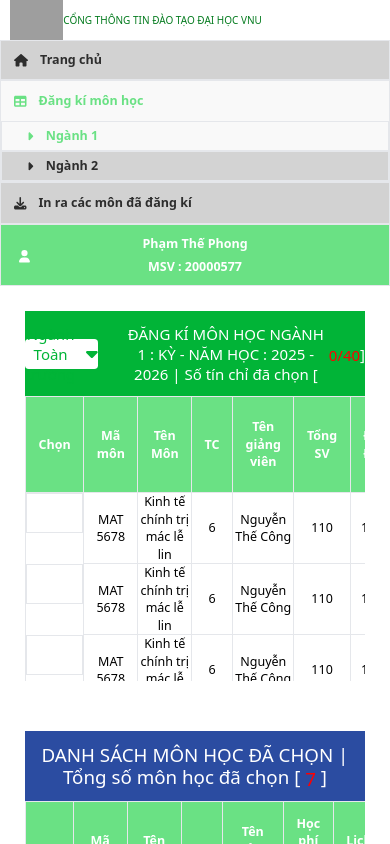
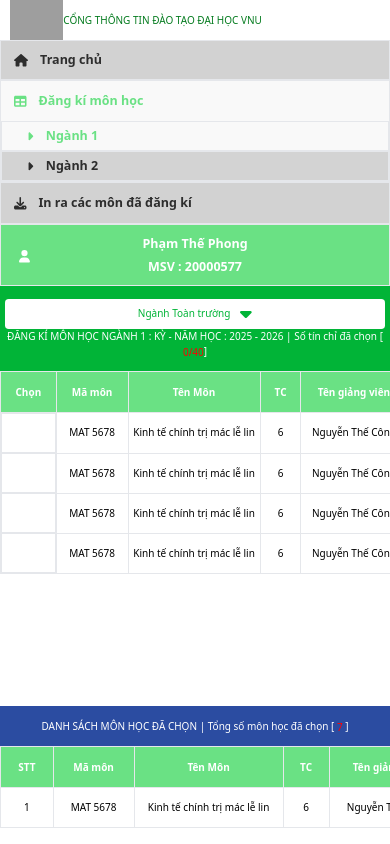
Before and after one commit to meof792/vnu-web-group, a React (Create React App) app in the folder fe/: page /table/1 in a window 390 px wide. Shown: the top 844 px of the page. Built offline with nearby package versions, Linux system fonts and the light colour scheme; grey boxes are pictures that could not be loaded.

Commit message:
feat: add login logic to authentication file
- Implement login functionality
- Add validation for user inputs
- Integrate with backend authentication service

```diff
--- a/fe/src/Pages/Login/index.js
+++ b/fe/src/Pages/Login/index.js
@@ -13,6 +13,7 @@ function Login() {
   const [acceptTerms, setAcceptTerms] = useState(false);
   const [showName, setShowName] = useState(false);
   const [showPassword, setShowPassword] = useState(false);
+  const [inputType, setInputType] = useState("password");
   const [error, setError] = useState("");
 
   useEffect(() => {}, [acceptTerms]);
@@ -95,13 +96,15 @@ function Login() {
           >
             <input
               className="sm:text-3xl text-2xl"
-              type="password"
+              type={inputType}
               placeholder="Mật khẩu"
               value={password || ""}
               onChange={(e) => setPassword(e.target.value)}
             />
 
             <FontAwesomeIcon
+              onMouseEnter={() => setInputType("text")}
+              onMouseLeave={() => setInputType("password")}
               className="absolute right-5 sm:text-3xl text-2xl text-[#ccc]"
               icon={faLock}
             />
--- a/fe/src/Pages/Table/index.js
+++ b/fe/src/Pages/Table/index.js
@@ -23,12 +23,12 @@ function Table() {
   };
   return (
     <div>
-      <div className="w-full p-10">
+      <div className="w-full sm:p-10 sm:text-2xl text-[10px]">
         {/* table đang kí  */}
         <div>
-          <div className="title bg-[#01b437] text-white flex items-center justify-center text-center text-2xl py-5">
+          <div className="title bg-[#01b437] text-white sm:flex items-center justify-center text-center py-5 sm:px-0 px-2 ">
             <div
-              className="relative bg-[#ffffff] w-[200px] h-[30px] flex items-center justify-center text-center text-[#01b437] mr-10 rounded-md cursor-pointer"
+              className="relative bg-[#ffffff] sm:w-[200px] w-full h-[30px] flex items-center justify-center text-center text-[#01b437] mr-10 rounded-md cursor-pointer"
               onMouseEnter={handleMouseEnter}
               onMouseLeave={handleMouseLeave}
             >
@@ -37,15 +37,17 @@ function Table() {
               {show && (
                 <div
                   onClick={handleClick}
-                  className="absolute bg-[#ffffff] bottom-[-31px] w-[200px] h-[30px] rounded-md border-[1px] flex items-center pl-10"
+                  className="absolute bg-[#ffffff] bottom-[-31px] sm:w-[200px] w-full h-[30px] rounded-md border-[1px] flex items-center sm:pl-10"
                 >
                   Ngành {specialized2}
                 </div>
               )}
             </div>
-            ĐĂNG KÍ MÔN HỌC NGÀNH 1 : KỲ - NĂM HỌC : 2025 - 2026 | Số tín chỉ đã
-            chọn [ <span className="text-[red] relative top-[1.5px]">0/40</span>
-            ]
+            <span>
+              ĐĂNG KÍ MÔN HỌC NGÀNH 1 : KỲ - NĂM HỌC : 2025 - 2026 | Số tín chỉ
+              đã chọn [{" "}
+              <span className="text-[red] relative top-[1.5px]">0/40</span>]
+            </span>
           </div>
           <div>
             <RegistrationBoard />
@@ -53,7 +55,7 @@ function Table() {
         </div>
         {/* table kết quả đăng kí */}
         <div className="mt-20">
-          <div className="title bg-blue text-white text-center text-3xl py-5 ">
+          <div className="title bg-blue text-white text-center  py-5 ">
             DANH SÁCH MÔN HỌC ĐÃ CHỌN | Tổng số môn học đã chọn [
             <span className="text-[red] relative top-[1.5px] "> 7 </span>]
           </div>
@@ -61,18 +63,18 @@ function Table() {
             <ResultBoard />
           </div>
         </div>
-        <div className="w-full flex justify-between mt-10 text-[#fff]">
-          <button className="bg-[#ff00008c] px-5  border-[1px] py-6 text-2xl ">
-            Bạn đã đăng kí [ 7 môn ] - [ 30 tín chỉ ]
-          </button>
-          <span className="flex">
-            <button className="bg-green_400 px-5  border-[1px] py-6 ml-10 text-2xl ">
+        <div className="w-full  sm:flex justify-between mt-10 text-[#fff]">
+          <span className="flex sm:mb-0 mb-10">
+            <button className="bg-green_400 px-5 border-[1px] py-6  ">
               Lưu môn học đăng kí{" "}
             </button>
-            <button className="bg-[#2B4CA1] px-5  border-[1px] py-6 ml-10 text-2xl ">
+            <button className="bg-[#2B4CA1] px-5  border-[1px] py-6 ml-10 ">
               Xem và in
             </button>
           </span>
+          <button className="bg-[#ff00008c] px-5 w-full sm:max-w-[350px] w-full border-[1px] py-6 ">
+            Bạn đã đăng kí [ 7 môn ] - [ 23 / 30 tín chỉ ]
+          </button>
         </div>
       </div>
     </div>
--- a/fe/src/Routers/index.js
+++ b/fe/src/Routers/index.js
@@ -4,6 +4,7 @@ import Table from "../Pages/Table";
 import Login from "../Pages/Login";
 import DefaultLayout from "../components/Layouts/DefauLayout";
 import Print from "../Pages/Print";
+import ChangePassWord from "../Pages/ChangePassword";
 const publicRoutes = [
   {
     path: "/",
@@ -22,6 +23,11 @@ const publicRoutes = [
     path: "/print",
     component: Print,
   },
+  {
+    path: "/change-password",
+    component: ChangePassWord,
+    layout: null,
+  },
 ];
 
 export { publicRoutes };
--- a/fe/src/components/GlobalStyles/GlobalStyles.scss
+++ b/fe/src/components/GlobalStyles/GlobalStyles.scss
@@ -97,6 +97,16 @@ html *::-webkit-scrollbar-track {
   background-color: rgba(0, 0, 0, 0);
 }
 
+@media screen and (max-width: 768px) {
+  html *::-webkit-scrollbar {
+    border-radius: 0;
+    width: 3px;
+  }
+  html ::-webkit-scrollbar {
+    border-radius: 0px;
+    width: 3px;
+  }
+}
 
 // xóa cài đặt mặc định
 select {
--- a/fe/src/components/Layouts/Layout/index.js
+++ b/fe/src/components/Layouts/Layout/index.js
@@ -6,7 +6,7 @@ function Layout({ children }) {
   return (
     <div className="min-h-[100vh]  ">
       <Header />
-      <div className="sm:flex mb-[65px]">
+      <div className="md:flex mb-[65px]">
         <Sidebar />
         <div className="flex-1">{children}</div>
       </div>
--- a/fe/src/components/Layouts/Layout/registrationBoard/index.js
+++ b/fe/src/components/Layouts/Layout/registrationBoard/index.js
@@ -1,34 +1,28 @@
 function RegistrationBoard() {
   return (
-    <div className="h-[285px] overflow-y-auto overflow-x-auto ">
-      <table className="w-full border-[1px] ">
+    <div className="h-[285px]  overflow-y-auto overflow-x-auto ">
+      <table className="w-full min-w-[800px] border-[1px] sm:text-xl text-[10px] ">
         <thead>
           <tr>
-            <th className="text-xl bg-green_400 border-[1px] p-5 text-white">
-              Chọn
-            </th>
-            <th className="text-xl bg-green_400 border-[1px] p-5 text-white">
+            <th className=" bg-green_400 border-[1px] p-5 text-white">Chọn</th>
+            <th className=" bg-green_400 border-[1px] p-5 text-white">
               Mã môn
             </th>
-            <th className="text-xl bg-green_400 border-[1px] p-5 text-white">
+            <th className=" bg-green_400 border-[1px] p-5 text-white">
               Tên Môn
             </th>
-            <th className="text-xl bg-green_400 border-[1px] p-5 text-white">
-              TC
-            </th>
-            <th className="text-xl bg-green_400 border-[1px] p-5 text-white">
+            <th className=" bg-green_400 border-[1px] p-5 text-white">TC</th>
+            <th className=" bg-green_400 border-[1px] p-5 text-white">
               Tên giảng viên
             </th>
-            <th className="text-xl bg-green_400 border-[1px] p-5 text-white">
+            <th className=" bg-green_400 border-[1px] p-5 text-white">
               Tổng SV
             </th>
-            <th className="text-xl bg-green_400 border-[1px] p-5 text-white">
-              Đã Đk
-            </th>
-            <th className="text-xl bg-green_400 border-[1px] p-5 text-white">
+            <th className=" bg-green_400 border-[1px] p-5 text-white">Đã Đk</th>
+            <th className=" bg-green_400 border-[1px] p-5 text-white">
               Học phí / Tín
             </th>
-            <th className="text-xl bg-green_400 border-[1px] p-5 text-white">
+            <th className=" bg-green_400 border-[1px] p-5 text-white">
               Lịch học
             </th>
           </tr>
@@ -37,7 +31,7 @@ function RegistrationBoard() {
         <tbody className="max-h-[300px] overflow-y-auto">
           <tr className="h-[40px]">
             <td
-              className="text-center text-xl border-[1px] flex
+              className="text-center  border-[1px] flex
            h-[40px]"
             >
               <input
@@ -46,28 +40,24 @@ function RegistrationBoard() {
                 value={""}
               />
             </td>
-            <td className="text-center text-xl border-[1px]  h-full">
-              MAT 5678
-            </td>
-            <td className="text-center text-xl border-[1px]  h-full">
+            <td className="text-center  border-[1px]  h-full">MAT 5678</td>
+            <td className="text-center  border-[1px]  h-full">
               Kinh tế chính trị mác lễ lin
             </td>
-            <td className="text-center text-xl border-[1px]  h-full">6</td>
-            <td className="text-center text-xl border-[1px]  h-full">
+            <td className="text-center  border-[1px]  h-full">6</td>
+            <td className="text-center  border-[1px]  h-full">
               Nguyễn Thế Công
             </td>
-            <td className="text-center text-xl border-[1px]  h-full">110</td>
-            <td className="text-center text-xl border-[1px]  h-full">110</td>
-            <td className="text-center text-xl border-[1px]  h-full">
-              375.000
-            </td>
-            <td className="text-center text-xl border-[1px]  h-full">
+            <td className="text-center  border-[1px]  h-full">110</td>
+            <td className="text-center  border-[1px]  h-full">110</td>
+            <td className="text-center  border-[1px]  h-full">375.000</td>
+            <td className="text-center  border-[1px]  h-full">
               T2 (6-7) -100T5, T3 (8-10) - 100-Y7
             </td>
           </tr>
           <tr className="h-[40px]">
             <td
-              className="text-center text-xl border-[1px] flex
+              className="text-center  border-[1px] flex
            h-[40px]"
             >
               <input
@@ -76,28 +66,24 @@ function RegistrationBoard() {
                 value={""}
               />
             </td>
-            <td className="text-center text-xl border-[1px]  h-full">
-              MAT 5678
-            </td>
-            <td className="text-center text-xl border-[1px]  h-full">
+            <td className="text-center  border-[1px]  h-full">MAT 5678</td>
+            <td className="text-center  border-[1px]  h-full">
               Kinh tế chính trị mác lễ lin
             </td>
-            <td className="text-center text-xl border-[1px]  h-full">6</td>
-            <td className="text-center text-xl border-[1px]  h-full">
+            <td className="text-center  border-[1px]  h-full">6</td>
+            <td className="text-center  border-[1px]  h-full">
               Nguyễn Thế Công
             </td>
-            <td className="text-center text-xl border-[1px]  h-full">110</td>
-            <td className="text-center text-xl border-[1px]  h-full">110</td>
-            <td className="text-center text-xl border-[1px]  h-full">
-              375.000
-            </td>
-            <td className="text-center text-xl border-[1px]  h-full">
+            <td className="text-center  border-[1px]  h-full">110</td>
+            <td className="text-center  border-[1px]  h-full">110</td>
+            <td className="text-center  border-[1px]  h-full">375.000</td>
+            <td className="text-center  border-[1px]  h-full">
               T2 (6-7) -100T5, T3 (8-10) - 100-Y7
             </td>
           </tr>{" "}
           <tr className="h-[40px]">
             <td
-              className="text-center text-xl border-[1px] flex
+              className="text-center  border-[1px] flex
            h-[40px]"
             >
               <input
@@ -106,28 +92,24 @@ function RegistrationBoard() {
                 value={""}
               />
             </td>
-            <td className="text-center text-xl border-[1px]  h-full">
-              MAT 5678
-            </td>
-            <td className="text-center text-xl border-[1px]  h-full">
+            <td className="text-center  border-[1px]  h-full">MAT 5678</td>
+            <td className="text-center  border-[1px]  h-full">
               Kinh tế chính trị mác lễ lin
             </td>
-            <td className="text-center text-xl border-[1px]  h-full">6</td>
-            <td className="text-center text-xl border-[1px]  h-full">
+            <td className="text-center  border-[1px]  h-full">6</td>
+            <td className="text-center  border-[1px]  h-full">
               Nguyễn Thế Công
             </td>
-            <td className="text-center text-xl border-[1px]  h-full">110</td>
-            <td className="text-center text-xl border-[1px]  h-full">110</td>
-            <td className="text-center text-xl border-[1px]  h-full">
-              375.000
-            </td>
-            <td className="text-center text-xl border-[1px]  h-full">
+            <td className="text-center  border-[1px]  h-full">110</td>
+            <td className="text-center  border-[1px]  h-full">110</td>
+            <td className="text-center  border-[1px]  h-full">375.000</td>
+            <td className="text-center  border-[1px]  h-full">
               T2 (6-7) -100T5, T3 (8-10) - 100-Y7
             </td>
           </tr>{" "}
           <tr className="h-[40px]">
             <td
-              className="text-center text-xl border-[1px] flex
+              className="text-center  border-[1px] flex
            h-[40px]"
             >
               <input
@@ -136,22 +118,18 @@ function RegistrationBoard() {
                 value={""}
               />
             </td>
-            <td className="text-center text-xl border-[1px]  h-full">
-              MAT 5678
-            </td>
-            <td className="text-center text-xl border-[1px]  h-full">
+            <td className="text-center  border-[1px]  h-full">MAT 5678</td>
+            <td className="text-center  border-[1px]  h-full">
               Kinh tế chính trị mác lễ lin
             </td>
-            <td className="text-center text-xl border-[1px]  h-full">6</td>
-            <td className="text-center text-xl border-[1px]  h-full">
+            <td className="text-center  border-[1px]  h-full">6</td>
+            <td className="text-center  border-[1px]  h-full">
               Nguyễn Thế Công
             </td>
-            <td className="text-center text-xl border-[1px]  h-full">110</td>
-            <td className="text-center text-xl border-[1px]  h-full">110</td>
-            <td className="text-center text-xl border-[1px]  h-full">
-              375.000
-            </td>
-            <td className="text-center text-xl border-[1px]  h-full">
+            <td className="text-center  border-[1px]  h-full">110</td>
+            <td className="text-center  border-[1px]  h-full">110</td>
+            <td className="text-center  border-[1px]  h-full">375.000</td>
+            <td className="text-center  border-[1px]  h-full">
               T2 (6-7) -100T5, T3 (8-10) - 100-Y7
             </td>
           </tr>
--- a/fe/src/components/Layouts/Layout/resultBoard/index.js
+++ b/fe/src/components/Layouts/Layout/resultBoard/index.js
@@ -3,60 +3,50 @@ import { faXmark } from "@fortawesome/free-solid-svg-icons";
 
 function ResultBoard() {
   return (
-    <div className="max-h-[300px] overflow-y-auto ">
-      <table className="w-full border-[1px] ">
+    <div className="max-h-[300px] overflow-y-auto overflow-x-auto sm:text-xl text-[10px] ">
+      <table className="w-full border-[1px] min-w-[800px]">
         <thead>
           <tr>
-            <th className="text-xl bg-green_400 border-[1px] p-5 text-white">
-              STT
-            </th>
-            <th className="text-xl bg-green_400 border-[1px] p-5 text-white">
+            <th className=" bg-green_400 border-[1px] p-5 text-white">STT</th>
+            <th className=" bg-green_400 border-[1px] p-5 text-white">
               Mã môn
             </th>
-            <th className="text-xl bg-green_400 border-[1px] p-5 text-white">
+            <th className=" bg-green_400 border-[1px] p-5 text-white">
               Tên Môn
             </th>
-            <th className="text-xl bg-green_400 border-[1px] p-5 text-white">
-              TC
-            </th>
-            <th className="text-xl bg-green_400 border-[1px] p-5 text-white">
+            <th className=" bg-green_400 border-[1px] p-5 text-white">TC</th>
+            <th className=" bg-green_400 border-[1px] p-5 text-white">
               Tên giảng viên
             </th>
-            <th className="text-xl bg-green_400 border-[1px] p-5 text-white">
+            <th className=" bg-green_400 border-[1px] p-5 text-white">
               Học phí / Tín
             </th>
-            <th className="text-xl bg-green_400 border-[1px] p-5 text-white">
+            <th className=" bg-green_400 border-[1px] p-5 text-white">
               Lịch học
             </th>
-            <th className="text-xl bg-green_400 border-[1px] p-5 text-white">
-              Hủy môn
-            </th>
+            <th className=" bg-green_400 border-[1px] p-5 text-white">Xóa</th>
           </tr>
         </thead>
 
         <tbody className="max-h-[300px] overflow-y-auto">
           <tr className="h-[40px]">
-            <td className="text-center text-xl border-[1px]  h-full">1</td>
-            <td className="text-center text-xl border-[1px]  h-full">
-              MAT 5678
-            </td>
-            <td className="text-center text-xl border-[1px]  h-full">
+            <td className="text-center  border-[1px]  h-full">1</td>
+            <td className="text-center  border-[1px]  h-full">MAT 5678</td>
+            <td className="text-center  border-[1px]  h-full">
               Kinh tế chính trị mác lễ lin
             </td>
-            <td className="text-center text-xl border-[1px]  h-full">6</td>
-            <td className="text-center text-xl border-[1px]  h-full">
+            <td className="text-center  border-[1px]  h-full">6</td>
+            <td className="text-center  border-[1px]  h-full">
               Nguyễn Thế Công
             </td>
 
-            <td className="text-center text-xl border-[1px]  h-full">
-              375.000
-            </td>
-            <td className="text-center text-xl border-[1px]  h-full">
+            <td className="text-center  border-[1px]  h-full">375.000</td>
+            <td className="text-center  border-[1px]  h-full">
               T2 (6-7) -100T5, T3 (8-10) - 100-Y7
             </td>
-            <td className="text-center text-xl border-[1px] bg-[red]  h-full hover:opacity-50">
+            <td className="text-center  border-[1px] bg-[red]  h-full hover:opacity-50">
               <FontAwesomeIcon
-                className=" text-5xl text-white "
+                className=" md:text-5xl sm:3xl text-2xl text-white "
                 icon={faXmark}
               />
             </td>
--- a/fe/src/components/component/Footer/index.js
+++ b/fe/src/components/component/Footer/index.js
@@ -1,6 +1,6 @@
 function Footer() {
   return (
-    <div className="bg-green_400 h-[65px] flex items-center justify-center sm:text-3xl text-xl text-white px-[10px]">
+    <div className="bg-green_400 w-full h-[65px] flex items-center justify-center sm:text-3xl text-xl text-white px-[10px]">
       <span>
         Là sinh viên VNU một trong những ngôi trường top đầu việt nam hãy cố
         gắng hết mình trong quá trình học tập vì đây là nơi chấp cánh cho ước mơ
--- a/fe/src/components/component/Header/index.js
+++ b/fe/src/components/component/Header/index.js
@@ -1,7 +1,7 @@
 import "./Header.scss";
 function Header() {
   return (
-    <div className="h-[40px] pl-[10px] sm:h-[80px] flex items-center lg:shadow-md shadow-sm shadow-[#cccc]">
+    <div className="h-[40px] w-full pl-[10px] sm:h-[80px] flex items-center lg:shadow-md shadow-sm shadow-[#cccc]">
       <div className="h-full  flex items-center justify-center ">
         <img alt="header" src="http://dangkyhoc.vnu.edu.vn/Images/logo.png" />
       </div>
```
Also changed, not shown: fe/src/Pages/ChangePassword/index.js (+170 -0 lines), fe/src/components/component/Sidebar/index.js (+6 -4 lines).
